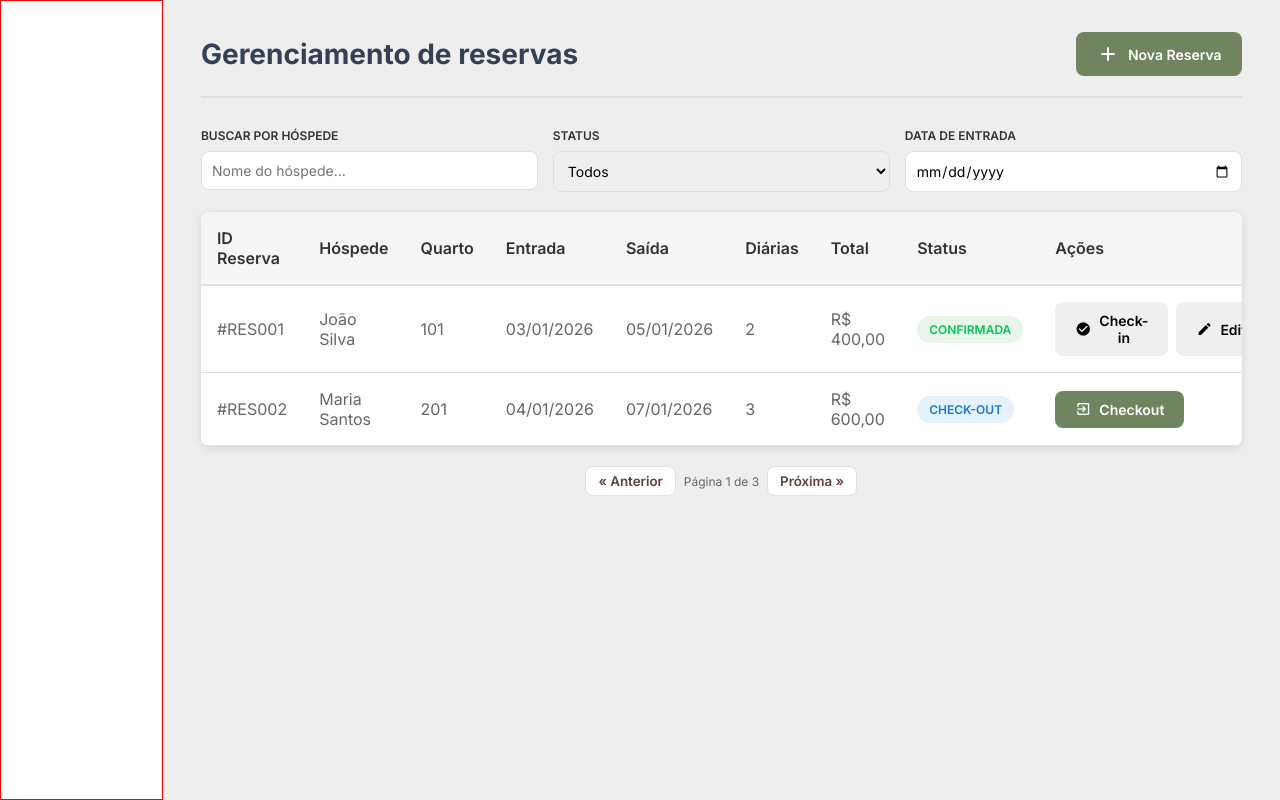
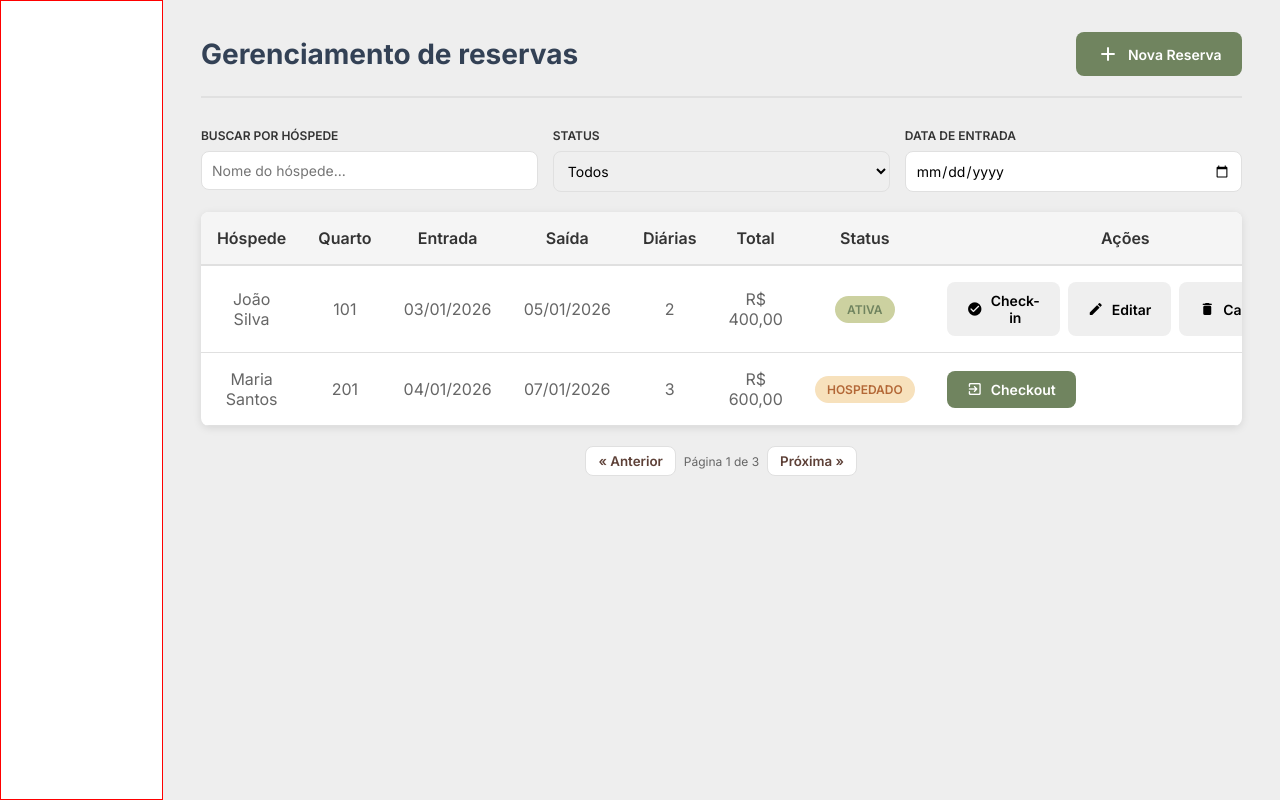
Before and after one commit to BrenoRMachado/TrabalhoModelagem_SistemaPousadaPedraTalhada, a PHP site: page /app/views/admin/reservas.html in a window 1280 px wide. Run offline with PHP 8.4, Linux system fonts and the light colour scheme.

Commit message:
Ajusta tabela e troca cor/nome dos status

```diff
--- a/app/views/admin/reservas.html
+++ b/app/views/admin/reservas.html
@@ -46,7 +46,6 @@
                 <table id="reservasTable">
                     <thead>
                         <tr>
-                            <th>ID Reserva</th>
                             <th>Hóspede</th>
                             <th>Quarto</th>
                             <th>Entrada</th>
@@ -59,14 +58,13 @@
                     </thead>
                     <tbody>
                         <tr>
-                            <td>#RES001</td>
                             <td>João Silva</td>
                             <td>101</td>
                             <td>03/01/2026</td>
                             <td>05/01/2026</td>
                             <td>2</td>
                             <td>R$ 400,00</td>
-                            <td><span class="status-badge status-confirmada">Confirmada</span></td>
+                            <td><span class="status-badge status-ativa">Ativa</span></td>
                             <td>
                                 <div class="action-buttons">
                                     <button class="btn btn-success btn-small">
@@ -82,14 +80,13 @@
                             </td>
                         </tr>
                         <tr>
-                            <td>#RES002</td>
                             <td>Maria Santos</td>
                             <td>201</td>
                             <td>04/01/2026</td>
                             <td>07/01/2026</td>
                             <td>3</td>
                             <td>R$ 600,00</td>
-                            <td><span class="status-badge status-checkout">Check-out</span></td>
+                            <td><span class="status-badge status-checkout">Hospedado</span></td>
                             <td>
                                 <div class="action-buttons">
                                     <button class="btn btn-primary btn-small">
--- a/public/css/reservas.css
+++ b/public/css/reservas.css
@@ -94,11 +94,14 @@ table thead th {
     text-align: left;
     font-weight: 600;
     color: #333;
+    text-align: center;
 }
 table tbody td {
     padding: 16px;
     border-bottom: 1px solid #E0E0E0;
-    color: #666; }
+    color: #666;
+    text-align: center;
+}
 table tbody tr:hover {
     background: #FAFAFA;
 }
@@ -118,17 +121,13 @@ table tbody tr:hover {
     font-weight: 600;
     text-transform: uppercase;
 }
-.status-confirmada {
-    background: #E8F5E9;
-    color: #00C853;
-}
-.status-cancelada {
-    background: #FFEBEE;
-    color: #FF3D00;
+.status-ativa  {
+    background: #ccd1a0;
+    color: #70845F;
 }
 .status-checkout {
-    background: #E3F2FD;
-    color: #1976D2;
+    background: #F7E1BC;
+    color: #b36837;
 }
 
 /*! Paginação */
```
